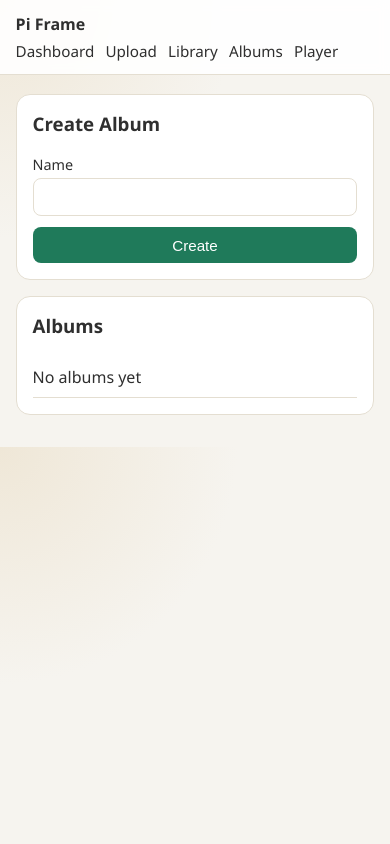
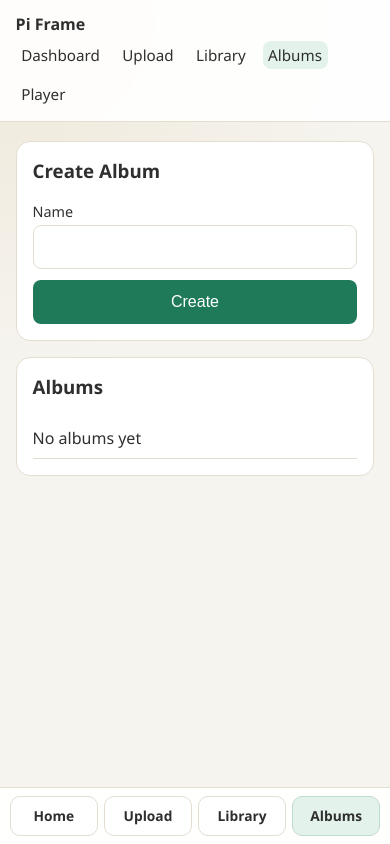
Before and after one commit to patrickwuva/vframe, a Flask app: page /admin/albums in a window 390 px wide. Run offline with Flask 3, Linux system fonts and the light colour scheme; data comes from the database, SQL or seed files in the repository; data that the repository does not hold is empty.

Commit message:
updating

```diff
--- a/static/css/app.css
+++ b/static/css/app.css
@@ -17,6 +17,8 @@ body {
     font-family: "Avenir Next", "Segoe UI", sans-serif;
     color: var(--text);
     background: radial-gradient(circle at top left, #efe7d7 0%, var(--bg) 40%);
+    min-height: 100dvh;
+    -webkit-text-size-adjust: 100%;
 }
 
 .wrap {
@@ -28,6 +30,10 @@ body {
     border-bottom: 1px solid var(--line);
     background: rgba(255, 255, 255, 0.9);
     backdrop-filter: blur(6px);
+    position: sticky;
+    top: 0;
+    z-index: 20;
+    padding-top: env(safe-area-inset-top, 0);
 }
 
 .topbar .wrap {
@@ -53,10 +59,16 @@ body {
     text-decoration: none;
     color: var(--text);
     font-size: 0.95rem;
+    padding: 0.25rem 0.35rem;
+    border-radius: 8px;
+}
+
+.topbar nav a.active {
+    background: #e4f2ec;
 }
 
 main {
-    padding: 1.2rem 0 2rem;
+    padding: 1.2rem 0 calc(2rem + env(safe-area-inset-bottom, 0));
 }
 
 .grid {
@@ -109,10 +121,11 @@ input,
 select,
 button {
     width: 100%;
-    padding: 0.6rem;
+    min-height: 44px;
+    padding: 0.7rem 0.75rem;
     border-radius: 8px;
     border: 1px solid var(--line);
-    font-size: 0.95rem;
+    font-size: 1rem;
 }
 
 button {
@@ -186,7 +199,7 @@ td {
 }
 
 .flash {
-    padding: 0.65rem;
+    padding: 0.8rem;
     border-radius: 8px;
     font-size: 0.9rem;
     margin-bottom: 0.5rem;
@@ -261,6 +274,35 @@ td {
     border-bottom: 1px solid var(--line);
     padding-bottom: 0.4rem;
     margin-bottom: 0.4rem;
+}
+
+.install-tip {
+    display: flex;
+    justify-content: space-between;
+    align-items: center;
+    gap: 0.6rem;
+    background: #f7f0da;
+    border: 1px solid #e8dcb4;
+    color: #514000;
+    border-radius: 10px;
+    padding: 0.6rem 0.75rem;
+    margin-bottom: 1rem;
+    font-size: 0.92rem;
+}
+
+.install-tip.hidden {
+    display: none;
+}
+
+.install-tip button {
+    width: auto;
+    min-width: 78px;
+    margin: 0;
+    background: #5b4d11;
+}
+
+.mobile-nav {
+    display: none;
 }
 
 .player-page {
@@ -359,4 +401,101 @@ td {
         flex-direction: column;
         gap: 0.4rem;
     }
+
+    .top-nav {
+        display: none;
+    }
+
+    .mobile-nav {
+        display: grid;
+        grid-template-columns: repeat(4, 1fr);
+        gap: 0.35rem;
+        position: fixed;
+        left: 0;
+        right: 0;
+        bottom: 0;
+        z-index: 30;
+        padding: 0.5rem 0.6rem calc(0.5rem + env(safe-area-inset-bottom, 0));
+        background: rgba(255, 255, 255, 0.94);
+        border-top: 1px solid var(--line);
+        backdrop-filter: blur(8px);
+    }
+
+    .mobile-nav a {
+        text-decoration: none;
+        color: var(--text);
+        text-align: center;
+        padding: 0.6rem 0.35rem;
+        border-radius: 10px;
+        border: 1px solid var(--line);
+        font-size: 0.86rem;
+        font-weight: 600;
+        background: #fff;
+    }
+
+    .mobile-nav a.active {
+        background: #e4f2ec;
+        border-color: #bdddcf;
+    }
+
+    .row-actions {
+        width: 100%;
+    }
+
+    .row-actions form,
+    .row-actions .button-link {
+        flex: 1;
+    }
+
+    .row-actions button,
+    .row-actions .button-link {
+        width: 100%;
+        text-align: center;
+        display: inline-flex;
+        justify-content: center;
+        align-items: center;
+        min-height: 44px;
+    }
+
+    .simple-list li,
+    .playlist li {
+        flex-direction: column;
+        align-items: flex-start;
+    }
+
+    table {
+        font-size: 0.85rem;
+    }
+
+    table thead {
+        display: none;
+    }
+
+    table,
+    tbody,
+    tr,
+    td {
+        display: block;
+        width: 100%;
+    }
+
+    tr {
+        border-bottom: 1px solid var(--line);
+        padding: 0.45rem 0;
+    }
+
+    td {
+        border: none;
+        padding: 0.38rem 0;
+    }
+
+    td::before {
+        content: attr(data-label);
+        display: block;
+        color: var(--muted);
+        font-size: 0.78rem;
+        margin-bottom: 0.1rem;
+        text-transform: uppercase;
+        letter-spacing: 0.02em;
+    }
 }
--- a/templates/base.html
+++ b/templates/base.html
@@ -2,25 +2,42 @@
 <html lang="en">
 <head>
     <meta charset="utf-8">
-    <meta name="viewport" content="width=device-width, initial-scale=1">
+    <meta name="viewport" content="width=device-width, initial-scale=1, viewport-fit=cover">
+    <meta name="theme-color" content="#1f7a5a">
+    <meta name="apple-mobile-web-app-capable" content="yes">
+    <meta name="apple-mobile-web-app-status-bar-style" content="black-translucent">
+    <meta name="mobile-web-app-capable" content="yes">
     <title>{% block title %}Frame Admin{% endblock %}</title>
+    <link rel="manifest" href="{{ url_for('manifest') }}">
+    <link rel="icon" href="{{ url_for('static', filename='icons/app-icon.svg') }}" type="image/svg+xml">
+    <link rel="apple-touch-icon" href="{{ url_for('static', filename='icons/app-icon.svg') }}">
     <link rel="stylesheet" href="{{ url_for('static', filename='css/app.css') }}">
 </head>
 <body>
+{% set endpoint = request.endpoint or '' %}
+{% set is_dashboard = endpoint == 'admin.dashboard' %}
+{% set is_upload = endpoint == 'admin.upload' %}
+{% set is_library = endpoint == 'admin.library' %}
+{% set is_albums = endpoint.startswith('admin.edit_album') or endpoint == 'admin.albums' %}
 <header class="topbar">
     <div class="wrap">
         <a class="brand" href="{{ url_for('admin.dashboard') }}">Pi Frame</a>
-        <nav>
-            <a href="{{ url_for('admin.dashboard') }}">Dashboard</a>
-            <a href="{{ url_for('admin.upload') }}">Upload</a>
-            <a href="{{ url_for('admin.library') }}">Library</a>
-            <a href="{{ url_for('admin.albums') }}">Albums</a>
-            <a href="{{ url_for('player.player_view') }}" target="_blank" rel="noopener">Player</a>
+        <nav class="top-nav">
+            <a class="{% if is_dashboard %}active{% endif %}" href="{{ url_for('admin.dashboard') }}">Dashboard</a>
+            <a class="{% if is_upload %}active{% endif %}" href="{{ url_for('admin.upload') }}">Upload</a>
+            <a class="{% if is_library %}active{% endif %}" href="{{ url_for('admin.library') }}">Library</a>
+            <a class="{% if is_albums %}active{% endif %}" href="{{ url_for('admin.albums') }}">Albums</a>
+            <a href="{{ url_for('player.player_view') }}">Player</a>
         </nav>
     </div>
 </header>
 
 <main class="wrap">
+    <div id="pwa-install-tip" class="install-tip hidden" role="status" aria-live="polite">
+        <span>On iPhone Safari: tap Share, then Add to Home Screen.</span>
+        <button id="install-tip-dismiss" type="button">Dismiss</button>
+    </div>
+
     {% with messages = get_flashed_messages(with_categories=true) %}
     {% if messages %}
     <ul class="flash-list">
@@ -33,5 +50,12 @@
 
     {% block content %}{% endblock %}
 </main>
+<nav class="mobile-nav" aria-label="Primary">
+    <a class="{% if is_dashboard %}active{% endif %}" href="{{ url_for('admin.dashboard') }}">Home</a>
+    <a class="{% if is_upload %}active{% endif %}" href="{{ url_for('admin.upload') }}">Upload</a>
+    <a class="{% if is_library %}active{% endif %}" href="{{ url_for('admin.library') }}">Library</a>
+    <a class="{% if is_albums %}active{% endif %}" href="{{ url_for('admin.albums') }}">Albums</a>
+</nav>
+<script src="{{ url_for('static', filename='js/pwa.js') }}"></script>
 </body>
 </html>
```
Also changed, not shown: frameapp/__init__.py (+8 -0 lines), static/js/pwa.js (added, +36 -0 lines), static/sw.js (added, +39 -0 lines), templates/admin/library.html (+6 -6 lines), README.md, static/icons/app-icon.svg (added), static/manifest.webmanifest (added).
